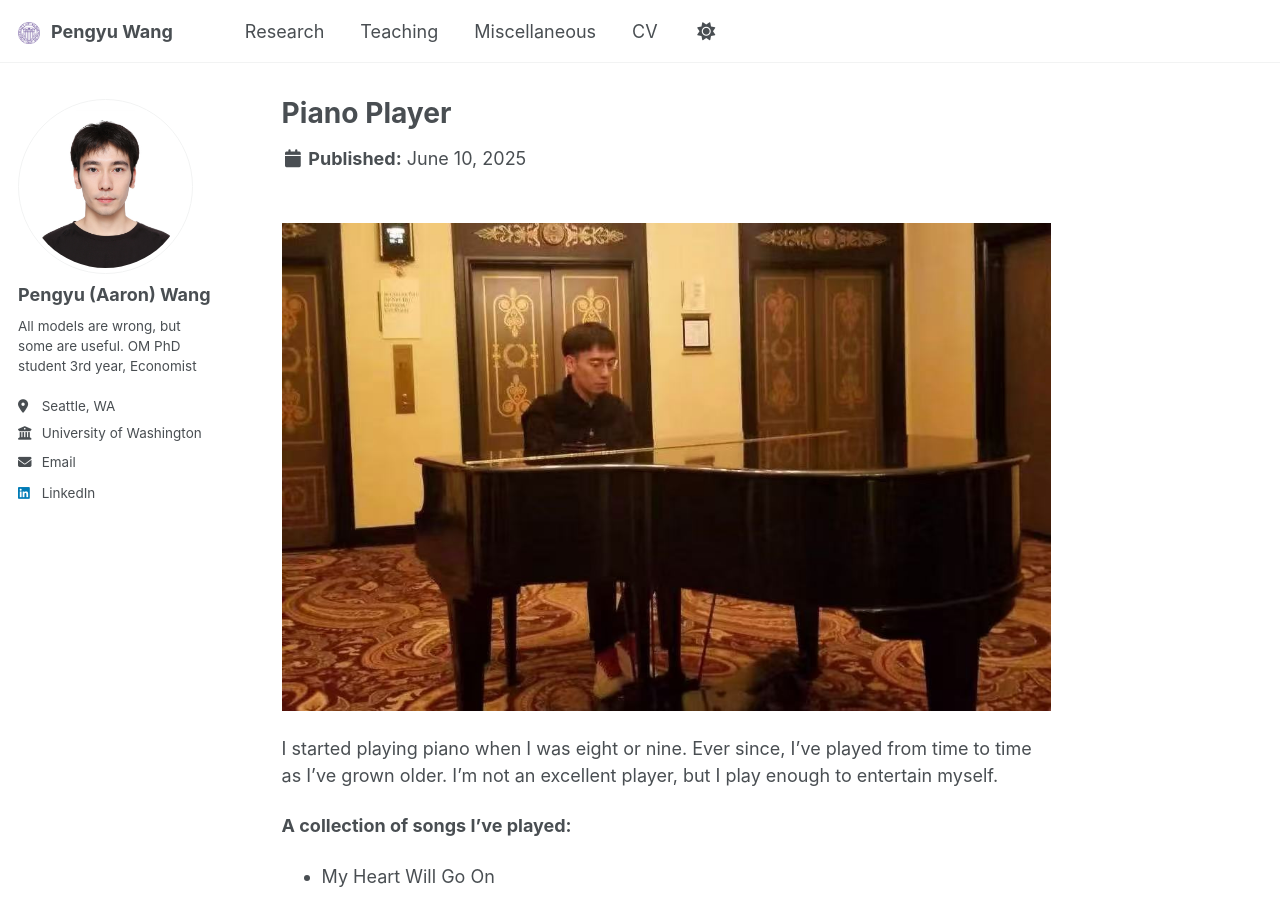
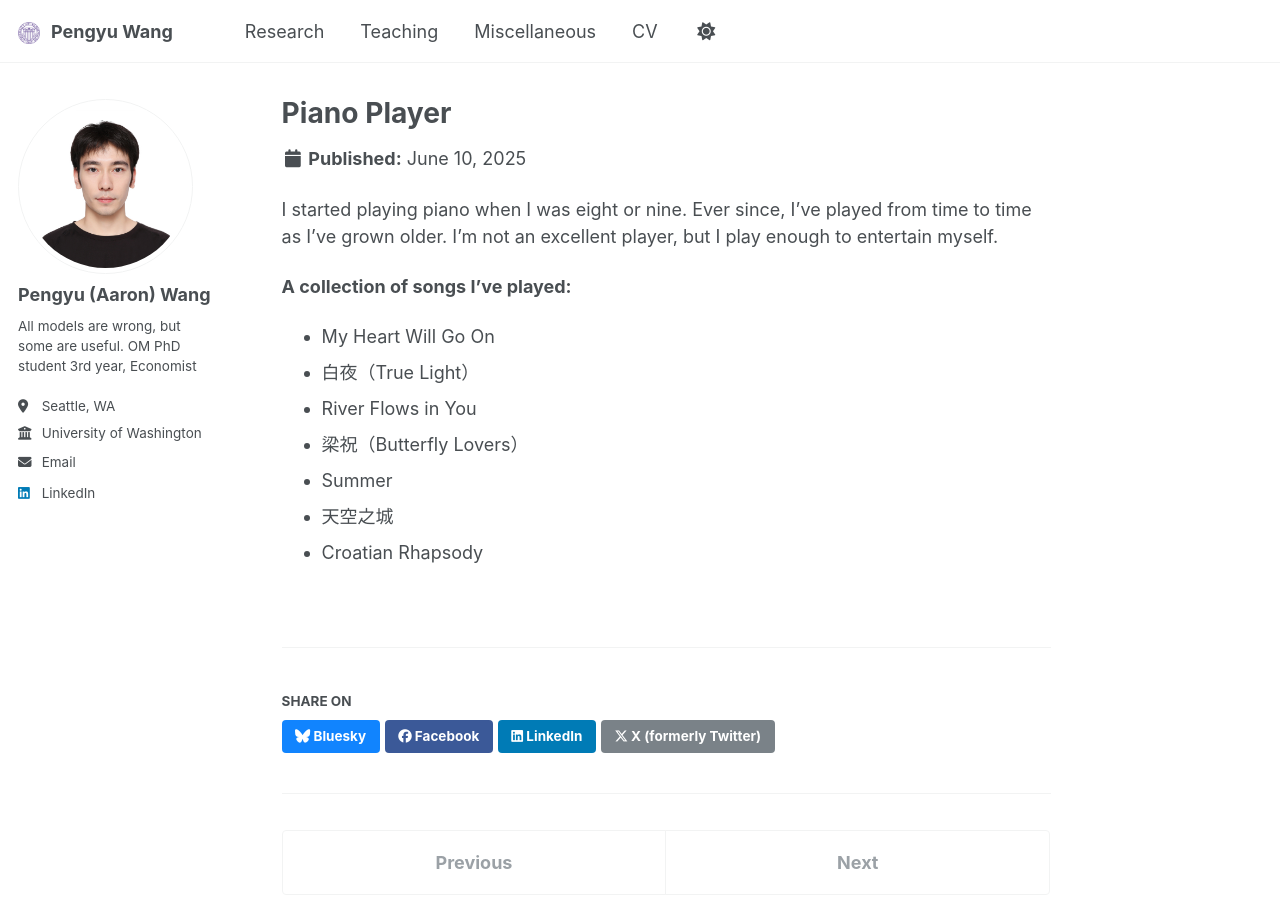
Before and after one commit to MithrandiRAaron/mithrandiraaron.github.io, a Jekyll site: the page built from _portfolio/Piano Player.md, in a window 1280 px wide and 900 px high. Built offline with Jekyll 4.4.1, drawn with Linux system fonts in a browser that asks for light colours.

Commit message:
Update Piano Player.md

```diff
--- a/_portfolio/Piano Player.md
+++ b/_portfolio/Piano Player.md
@@ -2,11 +2,9 @@
 title: "Piano Player"
 excerpt: >
   I play piano at my leisure time~
+  <br/><img src="/images/middle-earth-map.avif" alt="Playing Piano" width="620" height="580" />
 collection: portfolio
 ---
-
-<br/>
-<img src="/images/Piano.jpg">
 
 I started playing piano when I was eight or nine. Ever since, I’ve played from time to time as I’ve grown older. I’m not an excellent player, but I play enough to entertain myself.
 
```
